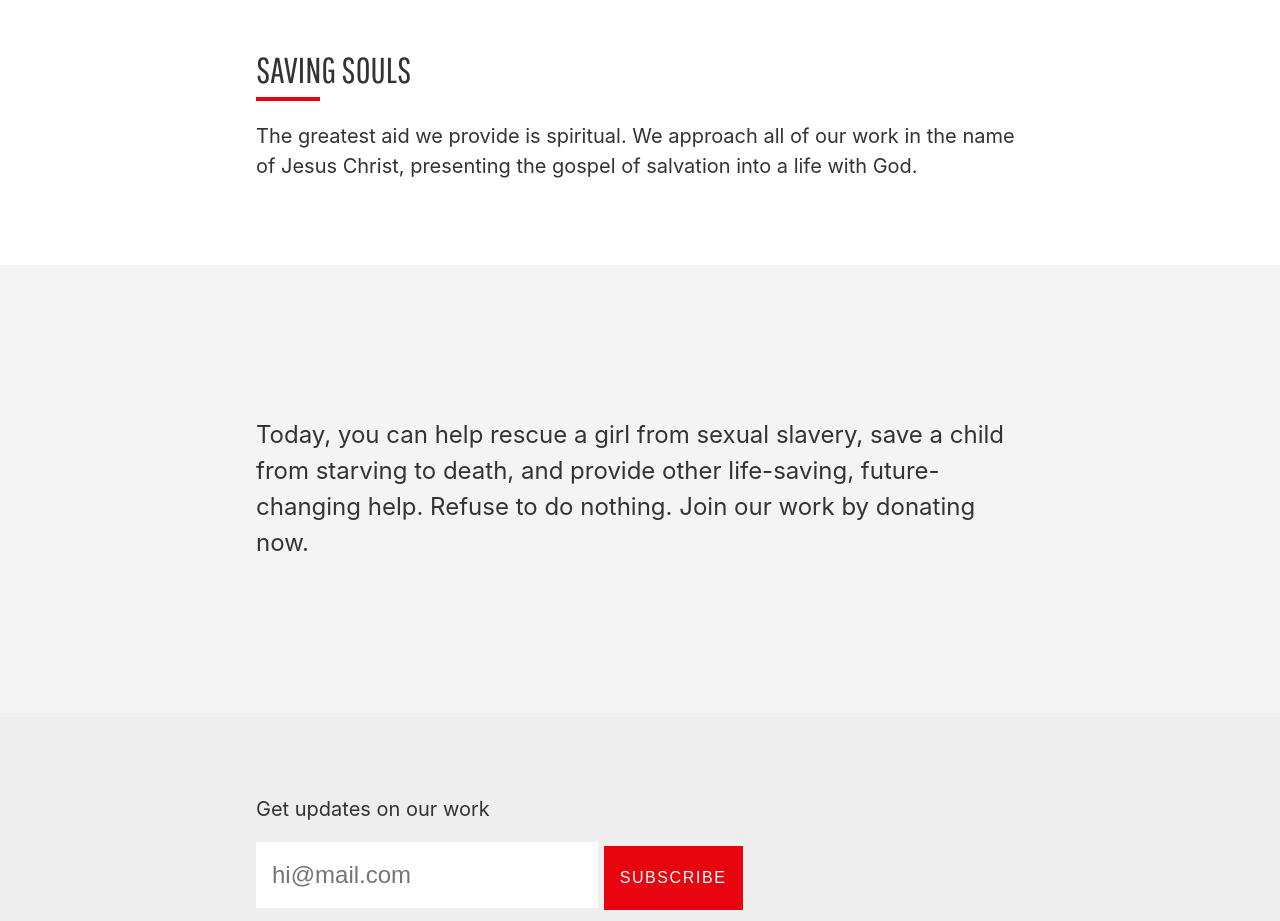
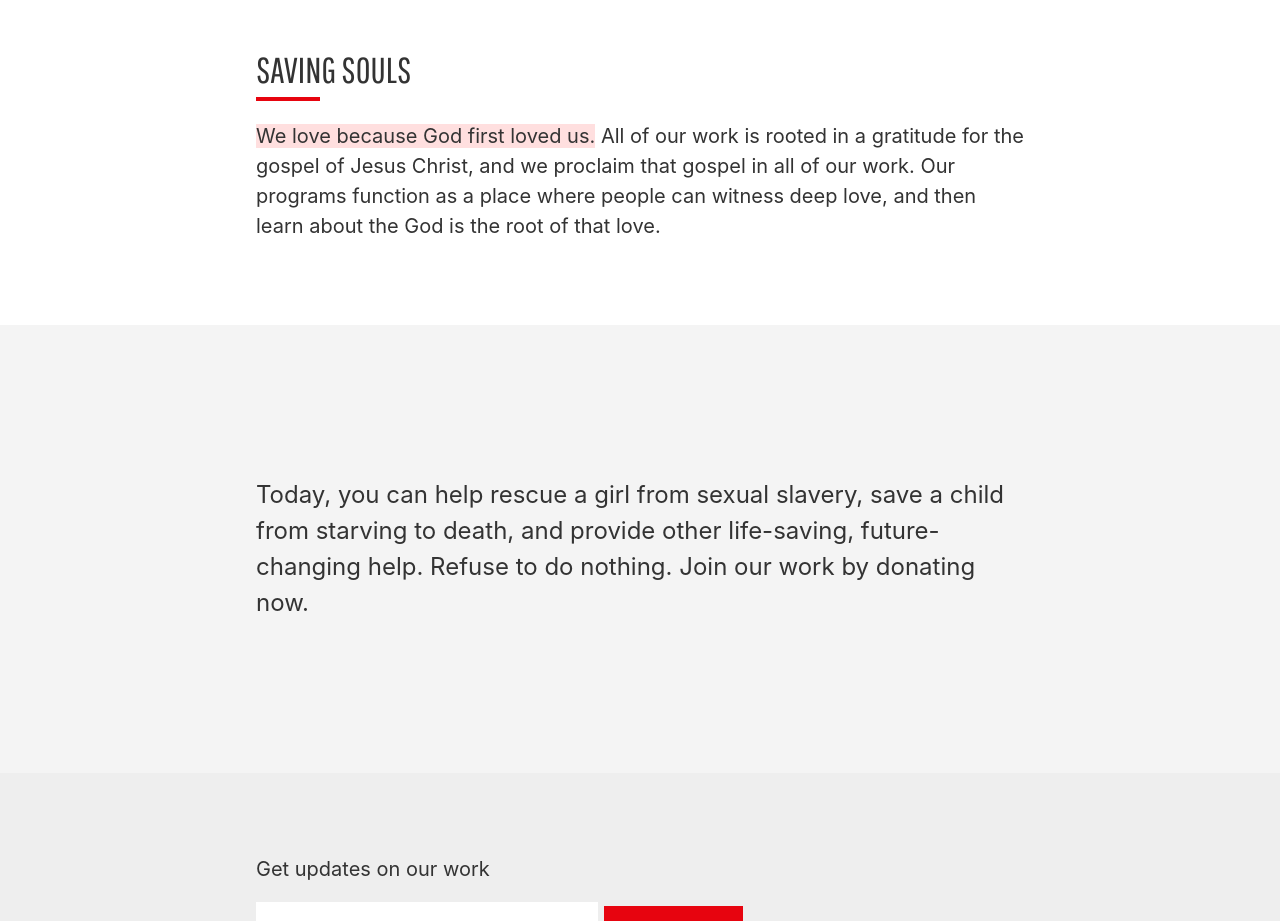
Before and after one commit to basillabs/helpcrisisaid, a plain HTML site: page index-2.html in a window 1280 px wide. Shown: the part 1720-2641 px from the top of the page. Drawn offline with nearby package versions, Linux system fonts and the light colour scheme.

Commit message:
Tweak text. Remove unused image files.

```diff
--- a/index-2.html
+++ b/index-2.html
@@ -76,7 +76,6 @@
       <div class="mb5">
         <div class="flex-ns">
           <div>
-            <!-- <img class="icon" src="img/icon1.png" /> -->
             <h3 class="pathway-gothic ttu f2 fw5 ma0">Saving Lives</h3>
             <div class="w3 bb bw2 b--dark-red"></div>
             <p>Simple illnesses and malnutrition should never threaten lives. Our <span class="bg-washed-red">feeding programs</span> and <span class="bg-washed-red">medical clinics</span> work together to rescue children from severe malnutrition.</p>
@@ -92,7 +91,6 @@
       <div class="mb5">
         <div class="flex-ns flex-row-reverse">
           <div>
-            <!-- <img class="icon" src="img/icon2.png" /> -->
             <h3 class="pathway-gothic ttu f2 fw5 ma0">Changing Futures</h3>
             <div class="w3 bb bw2 b--dark-red"></div>
             <p>At Mercy Chapel, we rescue <span class="bg-washed-red">victims of sex trafficking</span>, house and care for them, and train them in vocational skills for a new life.</p>
@@ -106,10 +104,9 @@
       </div>
 
       <div>
-        <!-- <img class="icon" src="img/icon3.png" /> -->
         <h3 class="pathway-gothic ttu f2 fw5 mb0">Saving Souls</h3>
         <div class="w3 bb bw2 b--dark-red"></div>
-        <p>The greatest aid we provide is spiritual. We approach all of our work in the name of Jesus Christ, presenting the gospel of salvation into a life with God.</p>
+        <p><span class="bg-washed-red">We love because God first loved us.</span> All of our work is rooted in a gratitude for the gospel of Jesus Christ, and we proclaim that gospel in all of our work. Our programs function as a place where people can witness deep love, and then learn about the God is the root of that love.</p>
       </div>
 
     </div>
```
Also changed, not shown: index.html (+1 -4 lines), img/icon1.png (deleted), img/icon2.png (deleted), img/icon3.png (deleted).
